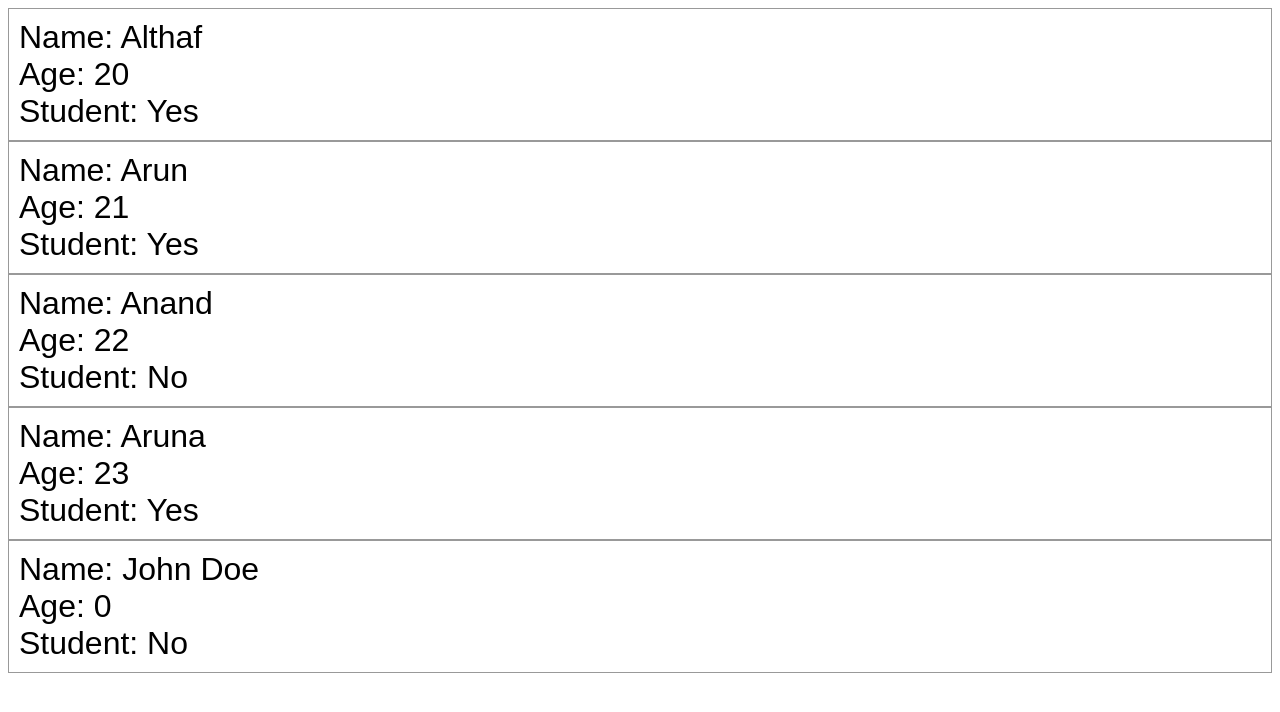
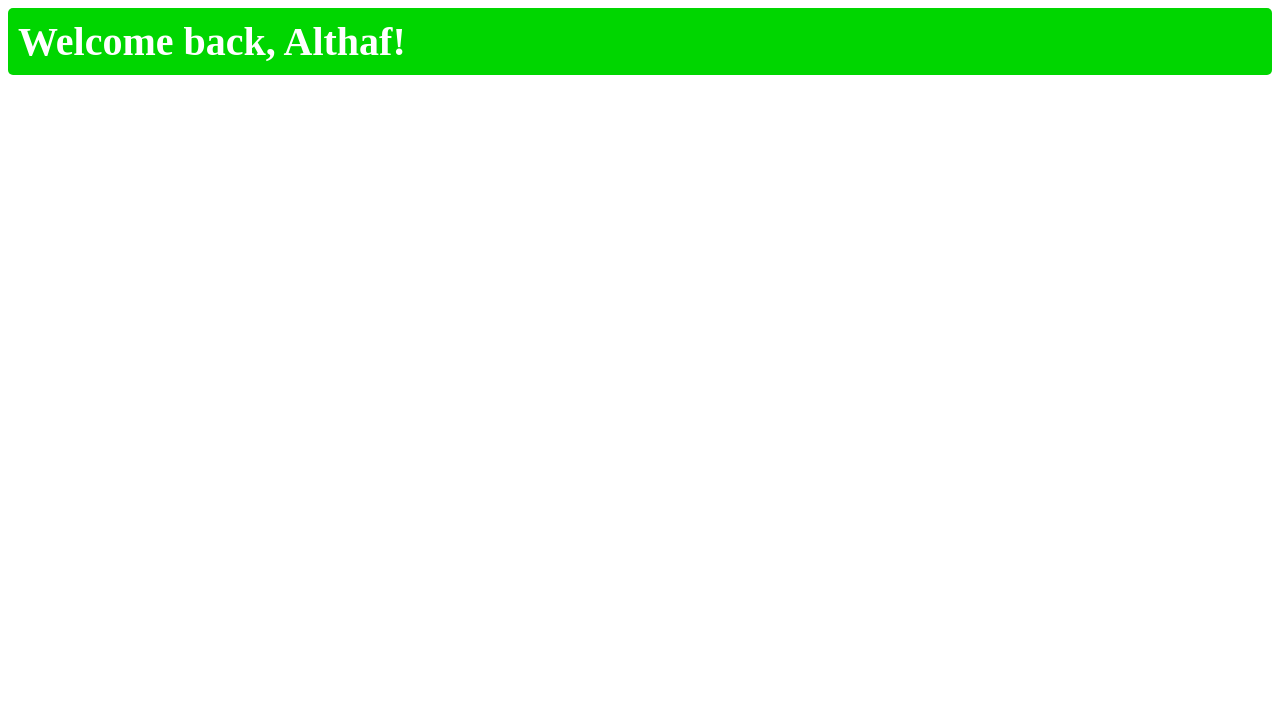
Before and after one commit to AlthafRifath/react-practice, a React (Vite) app: page / in a window 1280 px wide. Shown: the top 712 px of the page. Built offline with nearby package versions, Linux system fonts and the light colour scheme.

Commit message:
conditional formatting with props

```diff
--- a/src/App.jsx
+++ b/src/App.jsx
@@ -1,13 +1,9 @@
-import Student from "./Student";
+import UserGreeting from "./UserGreeting";
 
 function App() {
   return (
     <>
-      <Student name="Althaf" age={20} isStudent={true}/>
-      <Student name="Arun" age={21} isStudent={true}/>
-      <Student name="Anand" age={22} isStudent={false}/>
-      <Student name="Aruna" age={23} isStudent={true}/>
-      <Student/>
+      <UserGreeting isLoggedIn={true} username="Althaf"/>
     </>
   );
 }
--- /dev/null
+++ b/src/UserGreeting.jsx
@@ -0,0 +1,22 @@
+import PropTypes from 'prop-types';
+
+function UserGreeting(props) {
+
+    const WelcomeMessage = <h1 className="welcome-message">
+                            Welcome back, {props.username}!
+                            </h1>
+    const LoginPrompt =     <h1 className="login-prompt">
+                            Please log in to continue!
+                            </h1>
+    return(
+        props.isLoggedIn ? WelcomeMessage : LoginPrompt);
+}
+UserGreeting.propTypes = {
+    isLoggedIn: PropTypes.bool,
+    username: PropTypes.string
+}
+UserGreeting.defaultProps = {
+    isLoggedIn: false,
+    username: "Guest"
+}
+export default UserGreeting;
--- a/src/index.css
+++ b/src/index.css
@@ -37,3 +37,21 @@
 .student p{
   margin: 0;
 }
+
+.welcome-message{
+  font-size: 2.5em;
+  background-color: hsl(120, 100%, 42%);
+  color: white;
+  padding: 10px;
+  border-radius: 5px;
+  margin: 0;
+}
+
+.login-prompt{
+  font-size: 2.5em;
+  background-color: hsl(0, 100%, 42%);
+  color: white;
+  padding: 10px;
+  border-radius: 5px;
+  margin: 0;
+}
```
